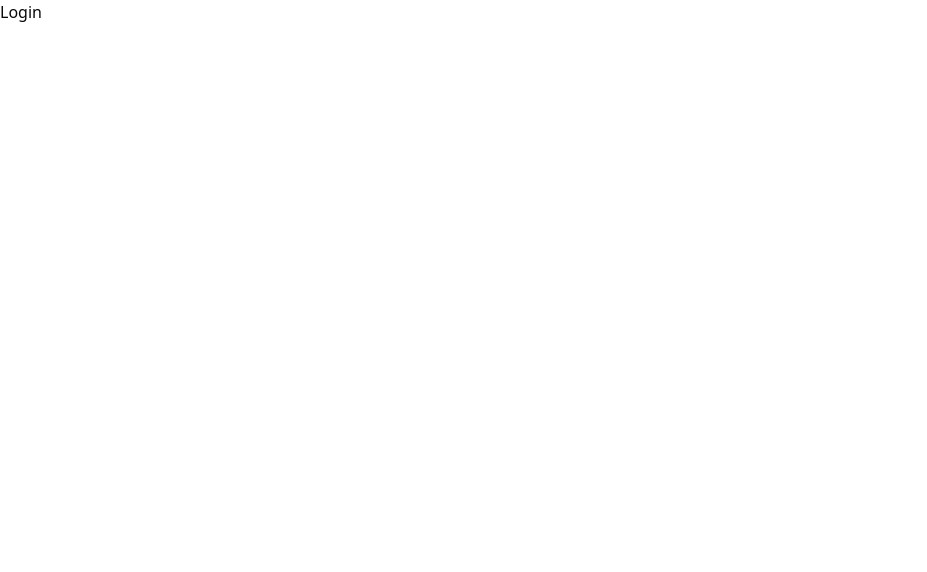
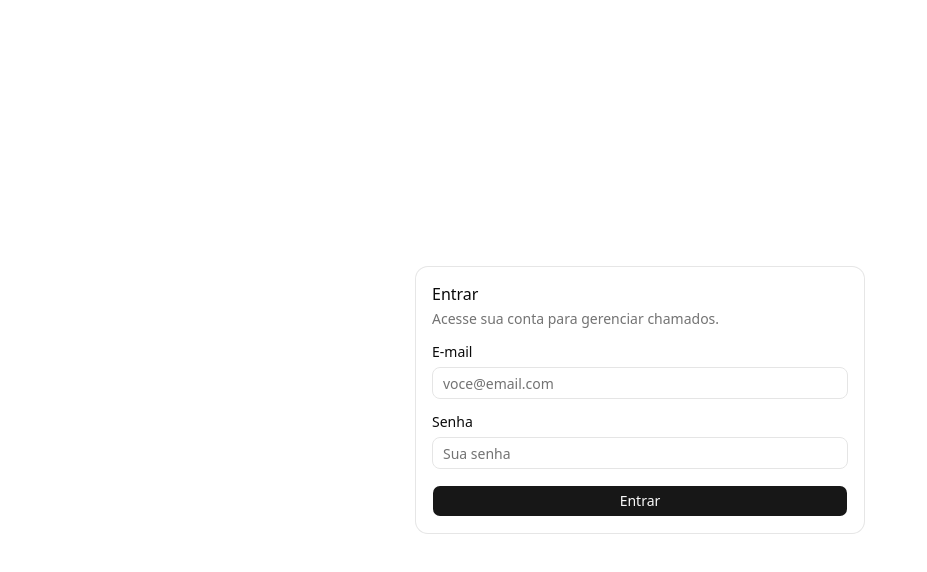
Before and after one commit to guifelipem/helpdesk, a React (Vite) app in the folder frontend/: page /login in a window 1280 px wide. Shown: the top 572 px of the page, without its empty margins (0-927 px from the left). Built offline with nearby package versions, Linux system fonts and the light colour scheme.

Commit message:
feature: implementar tela de login

```diff
--- a/frontend/src/app/providers.tsx
+++ b/frontend/src/app/providers.tsx
@@ -1,4 +1,4 @@
-import { QueryClient, QueryClientProvider } from "@tanstack/react-query";
+import { QueryClientProvider } from "@tanstack/react-query";
 import type { ReactNode } from "react";
 
 import { queryClient } from "./query-client";
--- /dev/null
+++ b/frontend/src/components/ui/card.tsx
@@ -0,0 +1,103 @@
+import * as React from "react"
+
+import { cn } from "@/lib/utils"
+
+function Card({
+  className,
+  size = "default",
+  ...props
+}: React.ComponentProps<"div"> & { size?: "default" | "sm" }) {
+  return (
+    <div
+      data-slot="card"
+      data-size={size}
+      className={cn(
+        "group/card flex flex-col gap-(--card-spacing) overflow-hidden rounded-xl bg-card py-(--card-spacing) text-sm text-card-foreground ring-1 ring-foreground/10 [--card-spacing:--spacing(4)] has-data-[slot=card-footer]:pb-0 has-[>img:first-child]:pt-0 data-[size=sm]:[--card-spacing:--spacing(3)] data-[size=sm]:has-data-[slot=card-footer]:pb-0 *:[img:first-child]:rounded-t-xl *:[img:last-child]:rounded-b-xl",
+        className
+      )}
+      {...props}
+    />
+  )
+}
+
+function CardHeader({ className, ...props }: React.ComponentProps<"div">) {
+  return (
+    <div
+      data-slot="card-header"
+      className={cn(
+        "group/card-header @container/card-header grid auto-rows-min items-start gap-1 rounded-t-xl px-(--card-spacing) has-data-[slot=card-action]:grid-cols-[1fr_auto] has-data-[slot=card-description]:grid-rows-[auto_auto] [.border-b]:pb-(--card-spacing)",
+        className
+      )}
+      {...props}
+    />
+  )
+}
+
+function CardTitle({ className, ...props }: React.ComponentProps<"div">) {
+  return (
+    <div
+      data-slot="card-title"
+      className={cn(
+        "text-base leading-snug font-medium group-data-[size=sm]/card:text-sm",
+        className
+      )}
+      {...props}
+    />
+  )
+}
+
+function CardDescription({ className, ...props }: React.ComponentProps<"div">) {
+  return (
+    <div
+      data-slot="card-description"
+      className={cn("text-sm text-muted-foreground", className)}
+      {...props}
+    />
+  )
+}
+
+function CardAction({ className, ...props }: React.ComponentProps<"div">) {
+  return (
+    <div
+      data-slot="card-action"
+      className={cn(
+        "col-start-2 row-span-2 row-start-1 self-start justify-self-end",
+        className
+      )}
+      {...props}
+    />
+  )
+}
+
+function CardContent({ className, ...props }: React.ComponentProps<"div">) {
+  return (
+    <div
+      data-slot="card-content"
+      className={cn("px-(--card-spacing)", className)}
+      {...props}
+    />
+  )
+}
+
+function CardFooter({ className, ...props }: React.ComponentProps<"div">) {
+  return (
+    <div
+      data-slot="card-footer"
+      className={cn(
+        "flex items-center rounded-b-xl border-t bg-muted/50 p-(--card-spacing)",
+        className
+      )}
+      {...props}
+    />
+  )
+}
+
+export {
+  Card,
+  CardHeader,
+  CardFooter,
+  CardTitle,
+  CardAction,
+  CardDescription,
+  CardContent,
+}
--- /dev/null
+++ b/frontend/src/components/ui/input.tsx
@@ -0,0 +1,19 @@
+import * as React from "react"
+
+import { cn } from "@/lib/utils"
+
+function Input({ className, type, ...props }: React.ComponentProps<"input">) {
+  return (
+    <input
+      type={type}
+      data-slot="input"
+      className={cn(
+        "h-8 w-full min-w-0 rounded-lg border border-input bg-transparent px-2.5 py-1 text-base transition-colors outline-none file:inline-flex file:h-6 file:border-0 file:bg-transparent file:text-sm file:font-medium file:text-foreground placeholder:text-muted-foreground focus-visible:border-ring focus-visible:ring-3 focus-visible:ring-ring/50 disabled:pointer-events-none disabled:cursor-not-allowed disabled:bg-input/50 disabled:opacity-50 aria-invalid:border-destructive aria-invalid:ring-3 aria-invalid:ring-destructive/20 md:text-sm dark:bg-input/30 dark:disabled:bg-input/80 dark:aria-invalid:border-destructive/50 dark:aria-invalid:ring-destructive/40",
+        className
+      )}
+      {...props}
+    />
+  )
+}
+
+export { Input }
--- /dev/null
+++ b/frontend/src/components/ui/label.tsx
@@ -0,0 +1,22 @@
+import * as React from "react"
+import { Label as LabelPrimitive } from "radix-ui"
+
+import { cn } from "@/lib/utils"
+
+function Label({
+  className,
+  ...props
+}: React.ComponentProps<typeof LabelPrimitive.Root>) {
+  return (
+    <LabelPrimitive.Root
+      data-slot="label"
+      className={cn(
+        "flex items-center gap-2 text-sm leading-none font-medium select-none group-data-[disabled=true]:pointer-events-none group-data-[disabled=true]:opacity-50 peer-disabled:cursor-not-allowed peer-disabled:opacity-50",
+        className
+      )}
+      {...props}
+    />
+  )
+}
+
+export { Label }
--- a/frontend/src/features/auth/api/auth.api.ts
+++ b/frontend/src/features/auth/api/auth.api.ts
@@ -1,5 +1,6 @@
 import { api } from "@/shared/api/client";
 
+import type { User } from "@/features/auth/types/user.types";
 import type { LoginRequest, LoginResponse } from "../types/auth.types";
 
 export async function login(request: LoginRequest) {
@@ -7,3 +8,13 @@
 
     return response.data;
 }
+
+export async function getMe(token?: string) {
+    const response = await api.get<User>("/auth/me", {
+        headers: token ? {
+            Authorization: `Bearer %{token}`,
+        } : undefined,
+    });
+
+    return response.data;
+}
--- /dev/null
+++ b/frontend/src/features/auth/schemas/login.schema.ts
@@ -0,0 +1,13 @@
+import { z } from "zod";
+
+export const loginSchema = z.object({
+    email: z
+        .email("Informe um e-mail válido")
+        .min(1, "O e-mail é obrigatório"),
+
+    password: z
+        .string()
+        .min(1, "A senha é obrigatória"),
+});
+
+export type LoginFormData = z.infer<typeof loginSchema>;
--- a/frontend/src/features/auth/store/auth.store.ts
+++ b/frontend/src/features/auth/store/auth.store.ts
@@ -1,25 +1,36 @@
 import { create } from "zustand";
+
+import type { User } from "@/features/auth/types/user.types";
 
 type AuthState = {
     token: string | null;
+    user: User | null;
     isAuthenticated: boolean;
+
     setToken: (token: string) => void;
+    setUser: (user: User) => void;
     logout: () => void;
 };
 
 export const useAuthStore = create<AuthState>((set) => ({
     token: localStorage.getItem("helpdesk:token"),
+    user: null,
+
     isAuthenticated: !!localStorage.getItem("helpdesk:token"),
 
     setToken: (token) => {
         localStorage.setItem("helpdesk:token", token);
 
-        set({token, isAuthenticated: true,});
+        set({ token, isAuthenticated: true, });
+    },
+
+    setUser: (user) => {
+        set({ user })
     },
 
     logout: () => {
         localStorage.removeItem("helpdesk:token");
 
-        set({token: null, isAuthenticated: false})
+        set({token: null, user: null, isAuthenticated: false,})
     },
 }));
--- /dev/null
+++ b/frontend/src/features/auth/types/user.types.ts
@@ -0,0 +1,11 @@
+export type UserRole =
+    | "CLIENT"
+    | "AGENT"
+    | "ADMIN";
+
+export type User = {
+    id: number;
+    name: string;
+    email: string;
+    role: UserRole;
+};
--- a/frontend/src/pages/login/login-page.tsx
+++ b/frontend/src/pages/login/login-page.tsx
@@ -1,3 +1,114 @@
+import { zodResolver } from "@hookform/resolvers/zod";
+import { useMutation } from "@tanstack/react-query";
+import { AxiosError } from "axios";
+import { useForm } from "react-hook-form";
+import { useNavigate } from "react-router-dom";
+
+import { login, getMe } from "@/features/auth/api/auth.api";
+import { loginSchema, type LoginFormData } from "@/features/auth/schemas/login.schema";
+import { useAuthStore } from "@/features/auth/store/auth.store";
+
+import { Button } from "@/components/ui/button";
+import { Card, CardContent, CardDescription, CardHeader, CardTitle } from "@/components/ui/card";
+import { Input } from "@/components/ui/input";
+import { Label } from "@/components/ui/label";
+
 export function LoginPage() {
-  return <div>Login</div>;
+  const navigate = useNavigate();
+
+  const setToken = useAuthStore((state) => state.setToken);
+  const setUser = useAuthStore((state) => state.setUser);
+
+  const form = useForm<LoginFormData>({
+    resolver: zodResolver(loginSchema),
+    defaultValues: {
+      email: "",
+      password: "",
+    },
+  });
+
+  const loginMutation = useMutation({
+    mutationFn: async (data: LoginFormData) => {
+      const loginResponse = await login(data);
+
+      setToken(loginResponse.token);
+
+      const user = await getMe(loginResponse.token);
+
+      setUser(user);
+
+      return user;
+    },
+    onSuccess: () => {
+      navigate("/tickets");
+    },
+  });
+
+  function handleSubmit(data: LoginFormData) {
+    loginMutation.mutate(data);
+  }
+
+  const errorMessage =
+    loginMutation.error instanceof AxiosError
+      ? loginMutation.error.response?.data?.message ?? "Erro ao fazer login"
+      : "Erro ao fazer login";
+
+  return (
+    <main className="flex min-h-screen items-center justify-center bg-background px-4">
+      <Card className="w-full max-w-md">
+        <CardHeader>
+          <CardTitle>Entrar</CardTitle>
+          <CardDescription>
+            Acesse sua conta para gerenciar chamados.
+          </CardDescription>
+        </CardHeader>
+
+        <CardContent>
+          <form onSubmit={form.handleSubmit(handleSubmit)} className="space-y-4">
+            <div className="space-y-2">
+              <Label htmlFor="email">E-mail</Label>
+              <Input
+                id="email"
+                type="email"
+                placeholder="voce@email.com"
+                {...form.register("email")}
+              />
+              {form.formState.errors.email && (
+                <p className="text-sm text-destructive">
+                  {form.formState.errors.email.message}
+                </p>
+              )}
+            </div>
+
+            <div className="space-y-2">
+              <Label htmlFor="password">Senha</Label>
+              <Input
+                id="password"
+                type="password"
+                placeholder="Sua senha"
+                {...form.register("password")}
+              />
+              {form.formState.errors.password && (
+                <p className="text-sm text-destructive">
+                  {form.formState.errors.password.message}
+                </p>
+              )}
+            </div>
+
+            {loginMutation.isError && (
+              <p className="text-sm text-destructive">{errorMessage}</p>
+            )}
+
+            <Button
+              type="submit"
+              className="w-full"
+              disabled={loginMutation.isPending}
+            >
+              {loginMutation.isPending ? "Entrando..." : "Entrar"}
+            </Button>
+          </form>
+        </CardContent>
+      </Card>
+    </main>
+  );
 }
--- a/frontend/src/shared/api/client.ts
+++ b/frontend/src/shared/api/client.ts
@@ -7,8 +7,10 @@
 api.interceptors.request.use((config) => {
     const token = localStorage.getItem("helpdesk:token");
 
-    if (token) {
-        config.headers.Authorization = 'Bearer ${token}';
+    const isAuthRoute = config.url === "/auth/login" || config.url === "/auth/register";
+
+    if (token && !isAuthRoute) {
+        config.headers.Authorization = `Bearer ${token}`;
     }
 
     return config;
```
Also changed, not shown: frontend/components.json, 1 other file (tests, documents, lock files or other folders).
